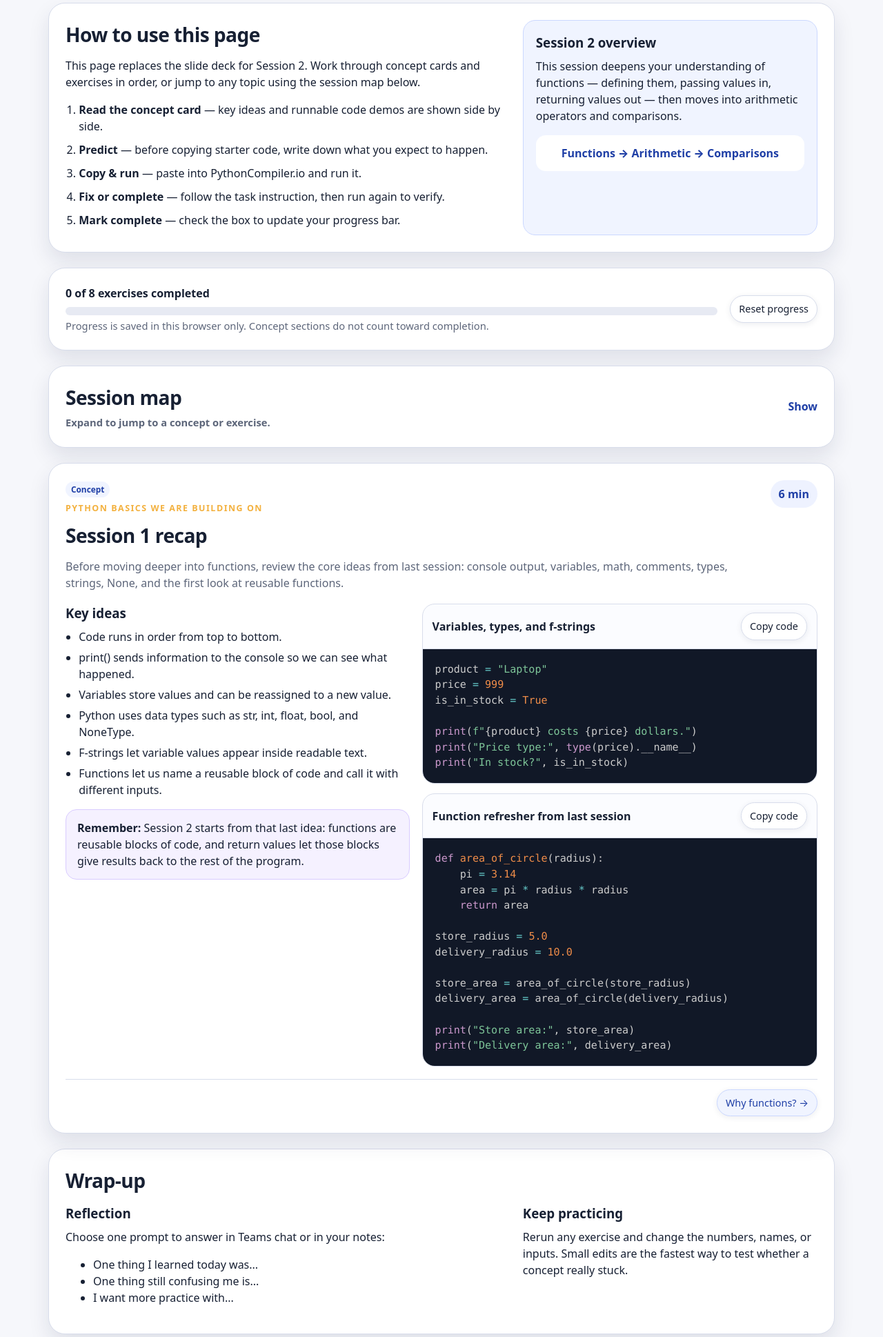
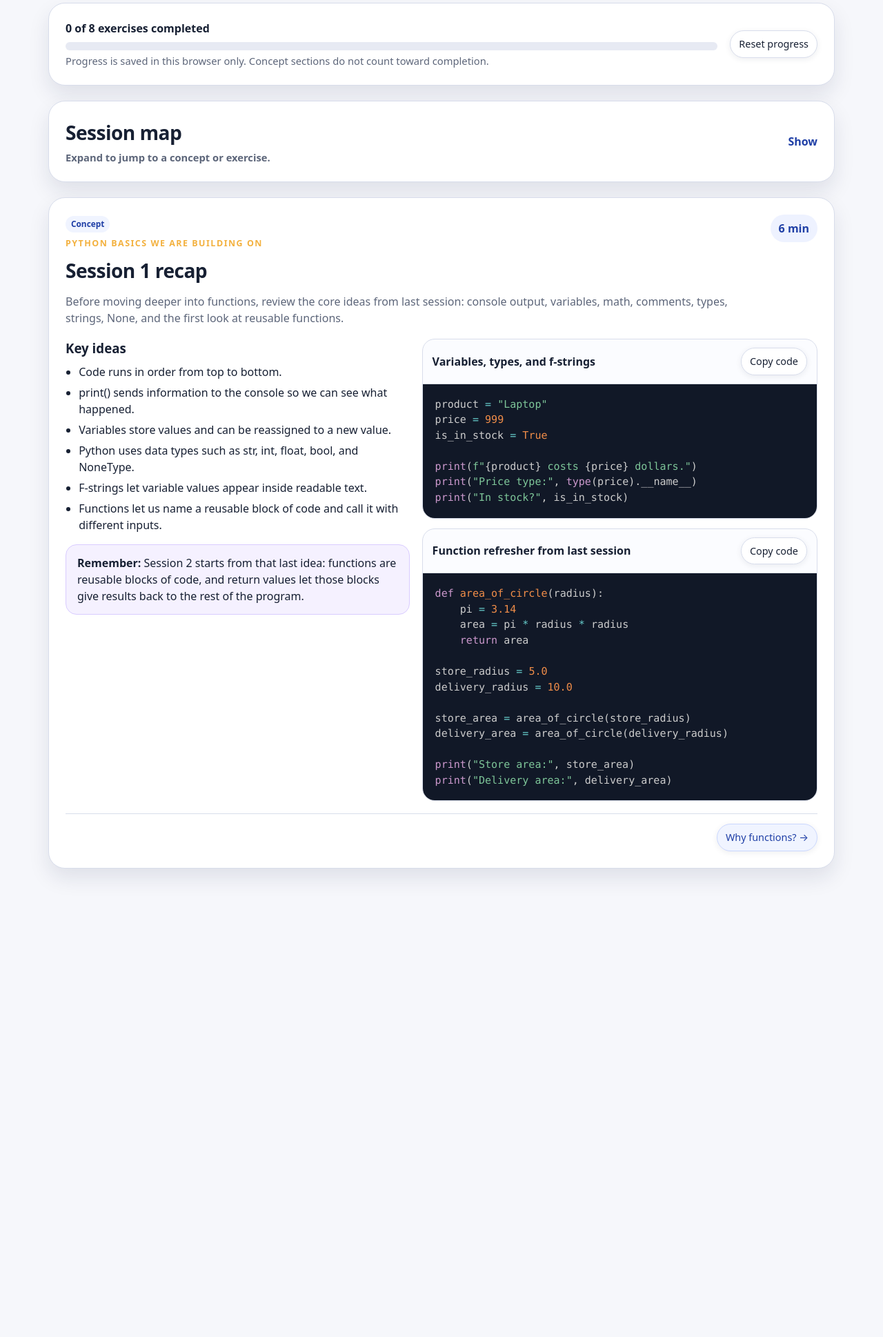
Before and after one commit to birdjw/py_ss_2, a plain HTML site: page index.html in a window 1280 px wide. Shown: the part 311-2249 px from the top of the page at 69% size. After the commit the page ends 1648 px from the top, so only its background shows below. Drawn offline with nearby package versions, Linux system fonts and the light colour scheme.

Commit message:
sections removed

```diff
--- a/index.html
+++ b/index.html
@@ -179,25 +179,6 @@
   </header>
 
   <main>
-    <section id="start" class="panel hero-grid">
-      <div>
-        <h2>How to use this page</h2>
-        <p>This page replaces the slide deck for Session 2. Work through concept cards and exercises in order, or jump to any topic using the session map below.</p>
-        <ol class="steps">
-          <li><strong>Read the concept card</strong> — key ideas and runnable code demos are shown side by side.</li>
-          <li><strong>Predict</strong> — before copying starter code, write down what you expect to happen.</li>
-          <li><strong>Copy &amp; run</strong> — paste into PythonCompiler.io and run it.</li>
-          <li><strong>Fix or complete</strong> — follow the task instruction, then run again to verify.</li>
-          <li><strong>Mark complete</strong> — check the box to update your progress bar.</li>
-        </ol>
-      </div>
-      <aside class="rhythm-card">
-        <h3>Session 2 overview</h3>
-        <p>This session deepens your understanding of functions — defining them, passing values in, returning values out — then moves into arithmetic operators and comparisons.</p>
-        <div class="flow">Functions → Arithmetic → Comparisons</div>
-      </aside>
-    </section>
-
     <section class="panel facilitator-only" aria-label="Facilitator overview">
       <h2>Facilitator overview</h2>
       <div class="two-col">
@@ -246,28 +227,6 @@
 
     <section id="sections" class="section-list" aria-live="polite"></section>
 
-    <section class="panel wrapup">
-      <h2>Wrap-up</h2>
-      <div class="wrap-grid">
-        <div>
-          <h3>Reflection</h3>
-          <p>Choose one prompt to answer in Teams chat or in your notes:</p>
-          <ul>
-            <li>One thing I learned today was...</li>
-            <li>One thing still confusing me is...</li>
-            <li>I want more practice with...</li>
-          </ul>
-        </div>
-        <div>
-          <h3>Keep practicing</h3>
-          <p>Rerun any exercise and change the numbers, names, or inputs. Small edits are the fastest way to test whether a concept really stuck.</p>
-          <div class="facilitator-only facilitator-panel">
-            <h3>Facilitator closeout</h3>
-            <p>Ask for one final chat response: <strong>functions are useful because...</strong>. Listen for answers like reuse, less repetition, clearer code, and easier testing.</p>
-          </div>
-        </div>
-      </div>
-    </section>
   </main>
 
   <div id="facilitatorModal" class="modal-backdrop" role="dialog" aria-modal="true" aria-labelledby="modalTitle">
```
